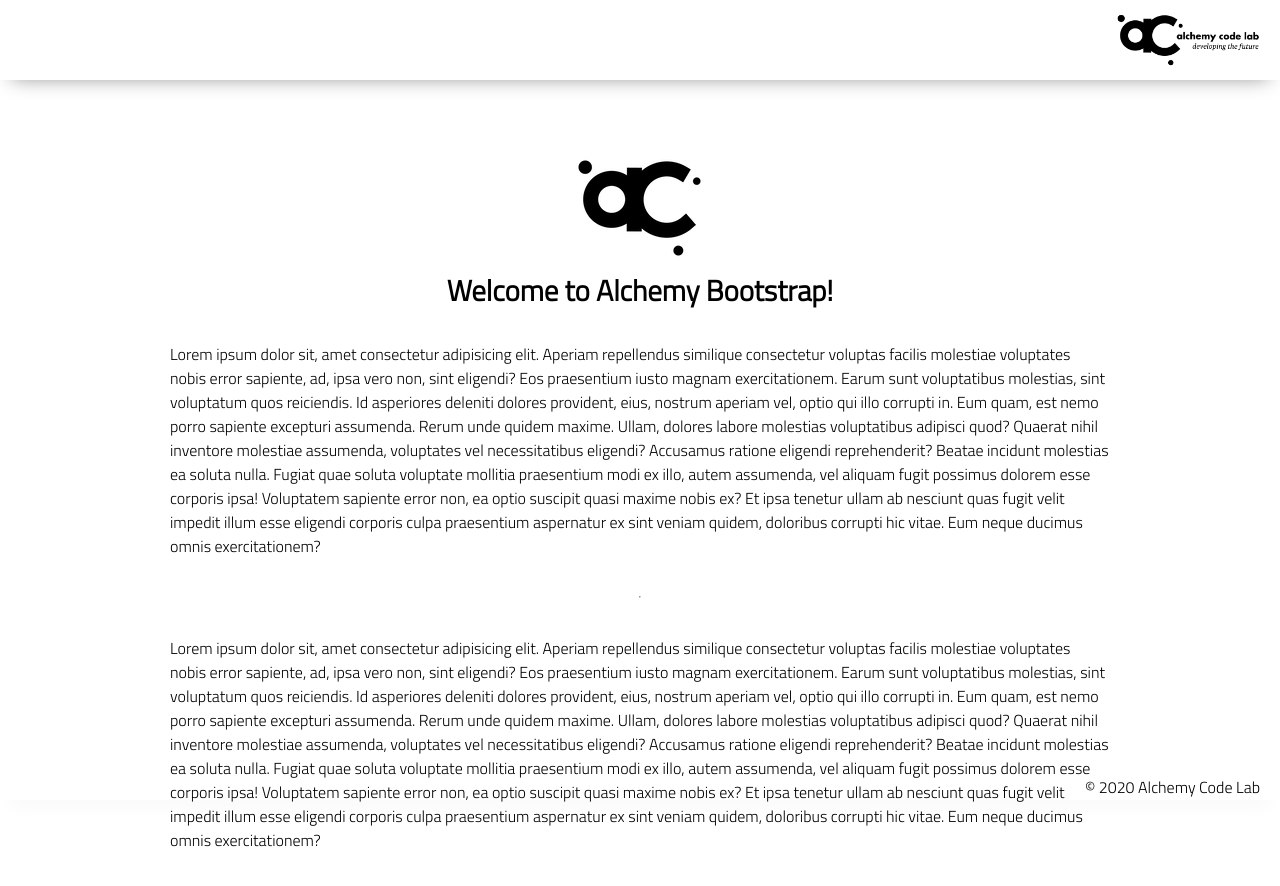
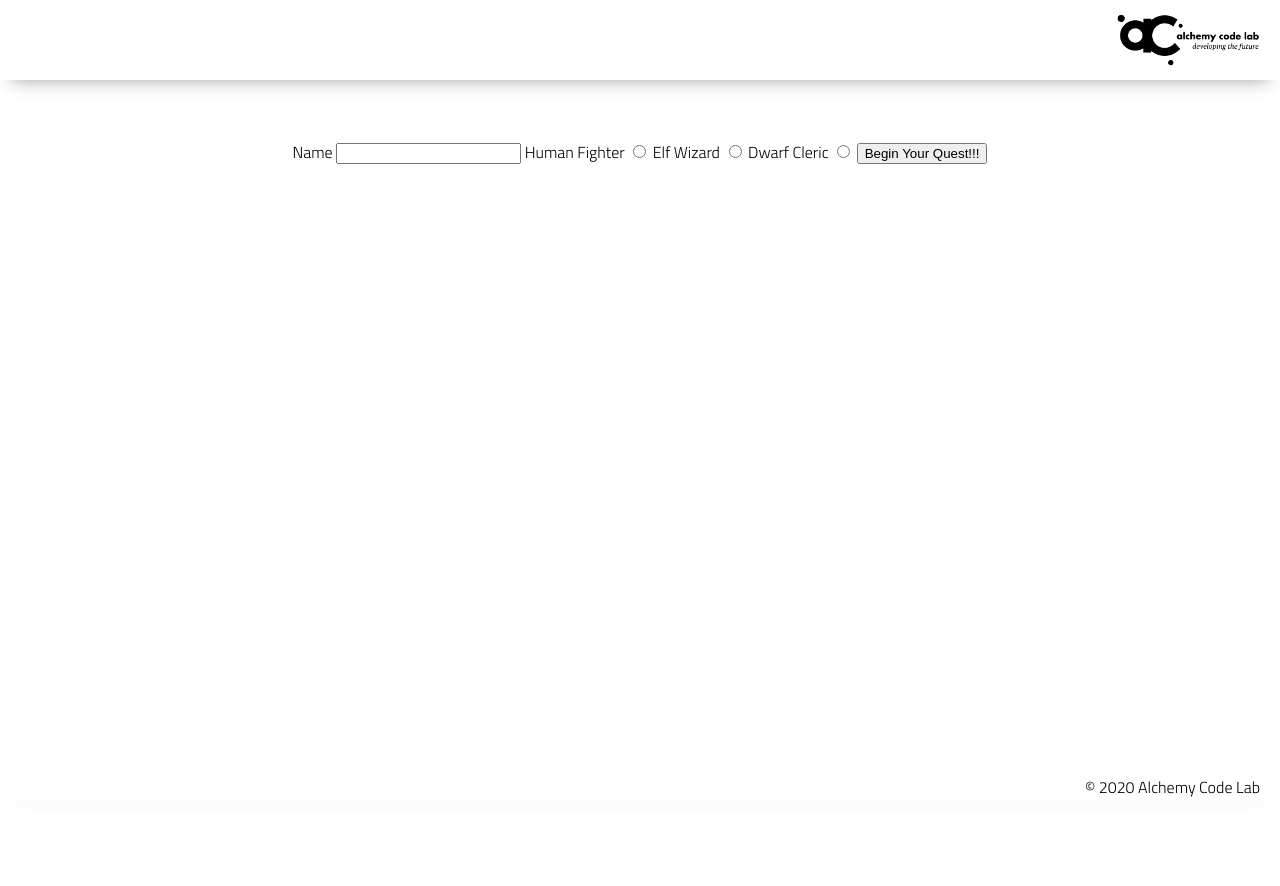
Before and after one commit to MissaelOrtiz/Lab13-adventure-quest, a plain HTML site: page index.html in a window 1280 px wide. After the commit the page ends 800 px from the top, so only its background shows below. Drawn offline with Linux system fonts and the light colour scheme.

Commit message:
initial code-along

```diff
--- a/app.js
+++ b/app.js
@@ -1,8 +1,16 @@
 // import functions and grab DOM elements
-
+const form = document.getElementById('the-stats');
 // initialize state
 
 // set event listeners
+form.addEventListener('submit', (event) => {
+    event.preventDefault();
+    const formData = new FormData(form);
+    const user = formData.get('username');
+    const hero = formData.get('hero');
+
+    window.location = './map';
+});
   // get user input
   // use user input to update state
   // update DOM to reflect the new state
--- a/index.html
+++ b/index.html
@@ -20,47 +20,25 @@
     </header>
     <main>
         <section class="main-section">
-            <img class="main-logo" src="assets/alchemy-logo.png" />
-            <h2>
-                Welcome to Alchemy Bootstrap!
-            </h2>
-
-            <p>
-                Lorem ipsum dolor sit, amet consectetur adipisicing elit. Aperiam repellendus similique consectetur
-                voluptas facilis molestiae voluptates nobis error sapiente, ad, ipsa vero non, sint eligendi? Eos
-                praesentium iusto magnam exercitationem.
-                Earum sunt voluptatibus molestias, sint voluptatum quos reiciendis. Id asperiores deleniti dolores
-                provident, eius, nostrum aperiam vel, optio qui illo corrupti in. Eum quam, est nemo porro sapiente
-                excepturi assumenda.
-                Rerum unde quidem maxime. Ullam, dolores labore molestias voluptatibus adipisci quod? Quaerat nihil
-                inventore molestiae assumenda, voluptates vel necessitatibus eligendi? Accusamus ratione eligendi
-                reprehenderit? Beatae incidunt molestias ea soluta nulla.
-                Fugiat quae soluta voluptate mollitia praesentium modi ex illo, autem assumenda, vel aliquam fugit
-                possimus dolorem esse corporis ipsa! Voluptatem sapiente error non, ea optio suscipit quasi maxime nobis
-                ex?
-                Et ipsa tenetur ullam ab nesciunt quas fugit velit impedit illum esse eligendi corporis culpa
-                praesentium aspernatur ex sint veniam quidem, doloribus corrupti hic vitae. Eum neque ducimus omnis
-                exercitationem?
-            </p>
-            <hr />
-            <p>
-                Lorem ipsum dolor sit, amet consectetur adipisicing elit. Aperiam repellendus similique consectetur
-                voluptas facilis molestiae voluptates nobis error sapiente, ad, ipsa vero non, sint eligendi? Eos
-                praesentium iusto magnam exercitationem.
-                Earum sunt voluptatibus molestias, sint voluptatum quos reiciendis. Id asperiores deleniti dolores
-                provident, eius, nostrum aperiam vel, optio qui illo corrupti in. Eum quam, est nemo porro sapiente
-                excepturi assumenda.
-                Rerum unde quidem maxime. Ullam, dolores labore molestias voluptatibus adipisci quod? Quaerat nihil
-                inventore molestiae assumenda, voluptates vel necessitatibus eligendi? Accusamus ratione eligendi
-                reprehenderit? Beatae incidunt molestias ea soluta nulla.
-                Fugiat quae soluta voluptate mollitia praesentium modi ex illo, autem assumenda, vel aliquam fugit
-                possimus dolorem esse corporis ipsa! Voluptatem sapiente error non, ea optio suscipit quasi maxime nobis
-                ex?
-                Et ipsa tenetur ullam ab nesciunt quas fugit velit impedit illum esse eligendi corporis culpa
-                praesentium aspernatur ex sint veniam quidem, doloribus corrupti hic vitae. Eum neque ducimus omnis
-                exercitationem?
-            </p>
-
+            <form id="the-stats">
+                <label>
+                    Name
+                    <input name="username"/>
+                </label>
+                <label>
+                    Human Fighter
+                    <input name="hero" type="radio"/>
+                </label>
+                <label>
+                    Elf Wizard
+                    <input name="hero" type="radio"/>
+                </label>
+                <label>
+                    Dwarf Cleric
+                    <input name="hero" type="radio"/>
+                </label>
+                <button>Begin Your Quest!!!</button>
+            </form>
         </section>
     </main>
     <footer>
```
Also changed, not shown: local-storage-utils.js (added, +29 -0 lines), 1 other file.
